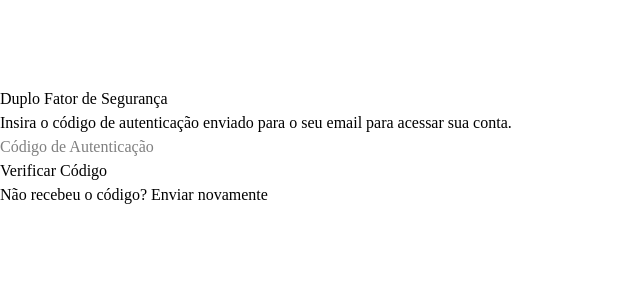
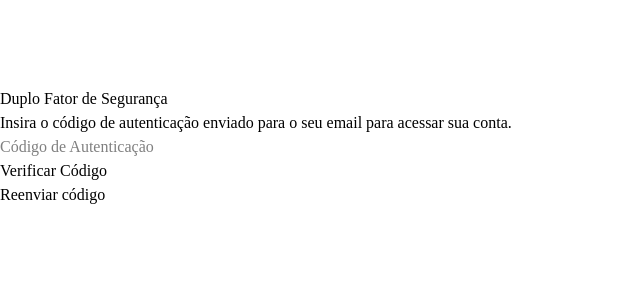
Before and after one commit to Luedukar/Project_TCC_React, a React (Vite) app: page /duplo-fator in a window 1280 px wide. Shown: the top 300 px of the page, without its empty margins (0-640 px from the left). Built offline with nearby package versions, Linux system fonts and the light colour scheme; some icons are missing.

Commit message:
Logica de cooldown (em andamento)

```diff
--- a/src/pages/DuploFator.jsx
+++ b/src/pages/DuploFator.jsx
@@ -9,6 +9,7 @@ export default function DuploFator() {
   });
   const [erro, setErro] = useState("");
   const navigate = useNavigate();
+  const [cooldown, setCooldown] = useState(0);
 
   // Faz o envio do formulario quando eu usar o type submit
   async function handleSubmit(e) {
@@ -36,12 +37,23 @@ export default function DuploFator() {
     setErro("");
 
     try {
-      await Reenviar();
+      const response = await Reenviar();
       alert("Código reenviado com sucesso! Verifique seu email.");
+      setCooldown(response.cooldown);
     } catch (err) {
       setErro(err.message);
     }
   }
+
+  useEffect(() => {
+    if (cooldown <= 0) return;
+
+    const timer = setInterval(() => {
+      setCooldown((prev) => prev - 1);
+    }, 1000);
+
+    return () => clearInterval(timer);
+  }, [cooldown]);
 
   return (
     <div className="flex min-h-screen items-center justify-center bg-gradient-to-br from-blue-100 via-blue-50 to-white px-4 py-8">
@@ -89,9 +101,10 @@ export default function DuploFator() {
           <a
             href="#"
             className="text-sm text-blue-600 transition-colors duration-200 hover:text-blue-800 hover:underline"
+            disabled={cooldown > 0}
             onClick={handleReenviar}
           >
-            Não recebeu o código? Enviar novamente
+            {cooldown > 0 ? `Reenviar em ${cooldown}s` : "Reenviar código"}
           </a>
         </div>
         {erro && (
```
